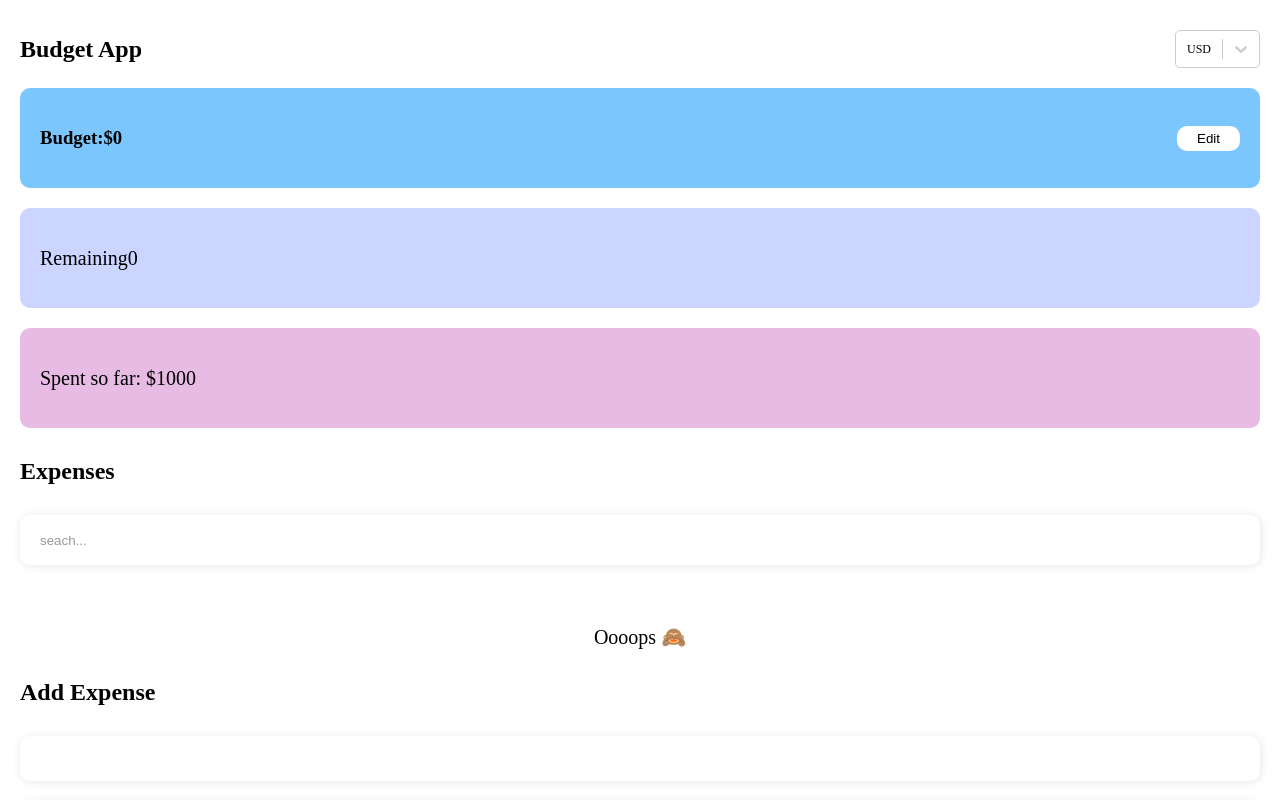
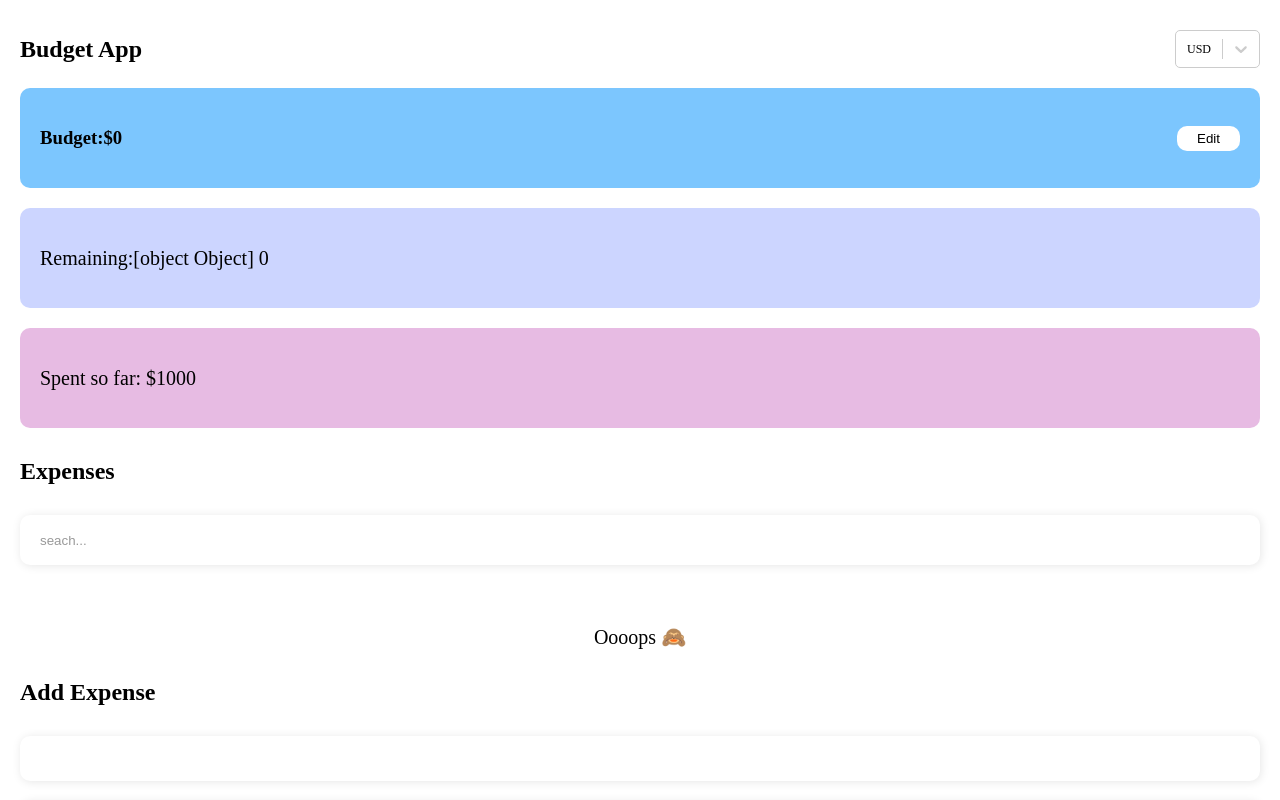
Before and after one commit to oksanaweb/react-budget-app, a React (Create React App) app: page / in a window 1280 px wide. Shown: the top 800 px of the page. Built offline with nearby package versions, Linux system fonts and the light colour scheme.

Commit message:
add solution for remaining

```diff
--- a/package.json
+++ b/package.json
@@ -8,8 +8,6 @@
     "@testing-library/user-event": "^13.5.0",
     "@types/jest": "^27.5.2",
     "@types/node": "^16.18.12",
-    "@types/react": "^18.0.28",
-    "@types/react-dom": "^18.0.11",
     "@types/react-select": "^5.0.1",
     "@types/styled-components": "^5.1.26",
     "react": "^18.2.0",
@@ -47,6 +45,8 @@
     ]
   },
   "devDependencies": {
+    "@types/react": "^18.0.28",
+    "@types/react-dom": "^18.0.11",
     "@types/uuid": "^9.0.1"
   }
 }
--- a/src/components/RemainingCard/RemainingCard.tsx
+++ b/src/components/RemainingCard/RemainingCard.tsx
@@ -1,18 +1,25 @@
 import React from "react";
 import { useBudgetContext } from "../../context/BudgetContext/BudgetContext";
+import { useCurrencyContext } from "../../context/CurrencyContext/CurrencyContext";
 import { useExpensesContext } from "../../context/ExpensesContext/ExpensesContext";
 import { StyledRemainingCard, StyledRemainingText } from "./styles";
 
 export const RemainingCard = () => {
   const { expenses } = useExpensesContext();
   const { budget } = useBudgetContext();
+  const { currentCurrency } = useCurrencyContext();
 
   const remaining =
-    budget - expenses.reduce((total, { cost }) => total + cost, 0);
+    budget - expenses.reduce((total, { cost }) => total + +cost, 0);
 
+  const isOverspending = remaining < 0;
   return (
-    <StyledRemainingCard>
-      <StyledRemainingText>Remaining{remaining}</StyledRemainingText>
+    <StyledRemainingCard $isOverspending={isOverspending}>
+      <StyledRemainingText>
+        {isOverspending
+          ? `Overspending by:${currentCurrency} ${remaining}`
+          : `Remaining:${currentCurrency} ${remaining}`}
+      </StyledRemainingText>
     </StyledRemainingCard>
   );
 };
--- a/src/components/RemainingCard/styles.ts
+++ b/src/components/RemainingCard/styles.ts
@@ -1,13 +1,14 @@
 import styled from "styled-components";
 
-const StyledRemainingCard = styled.div`
+const StyledRemainingCard = styled.div<{ $isOverspending: boolean }>`
   display: grid;
   place-items: center;
   padding: 0 20px;
   border-radius: 10px;
   height: 100px;
   border-radius: 10px;
-  background: #ccd5ff;
+  background-color: ${({ $isOverspending }) =>
+    $isOverspending ? "#FF0000" : "#ccd5ff"};
 `;
 
 const StyledRemainingText = styled.p`
```
Also changed, not shown: 1 other file (tests, documents, lock files or other folders).
